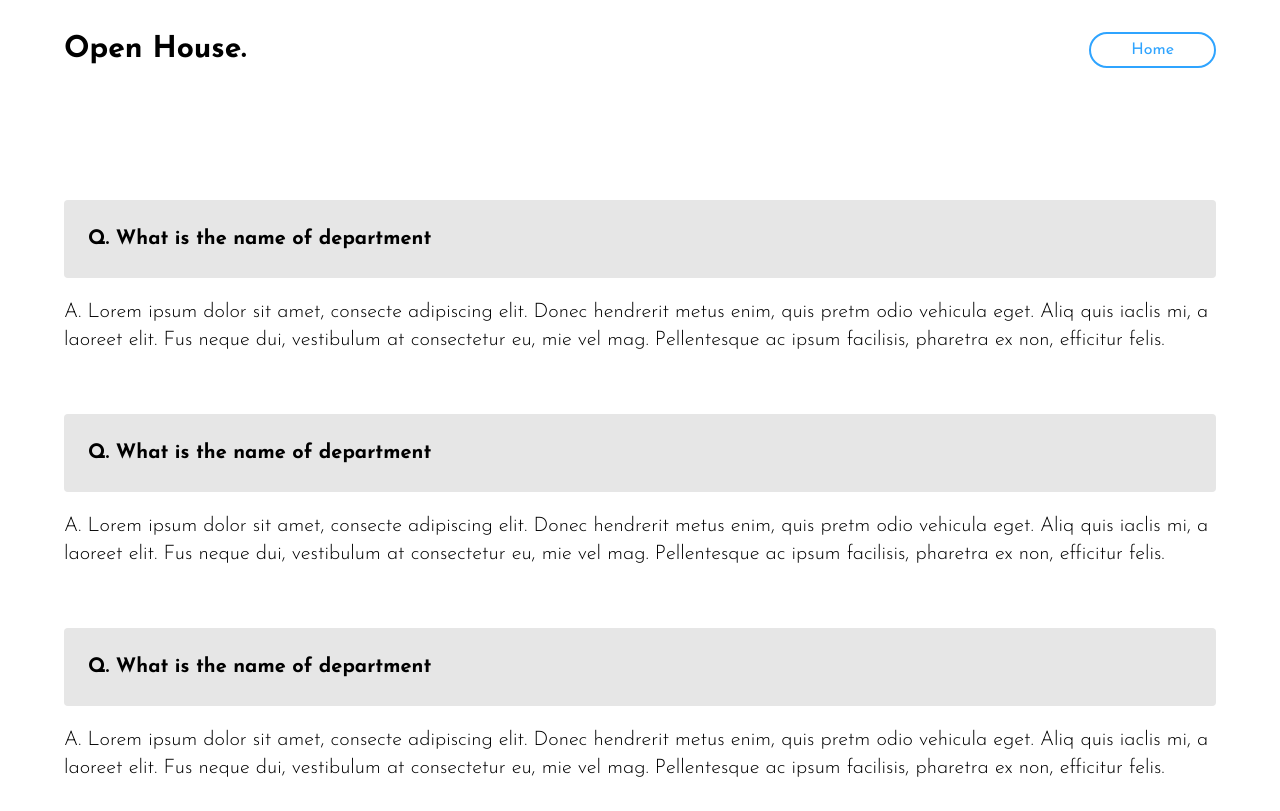
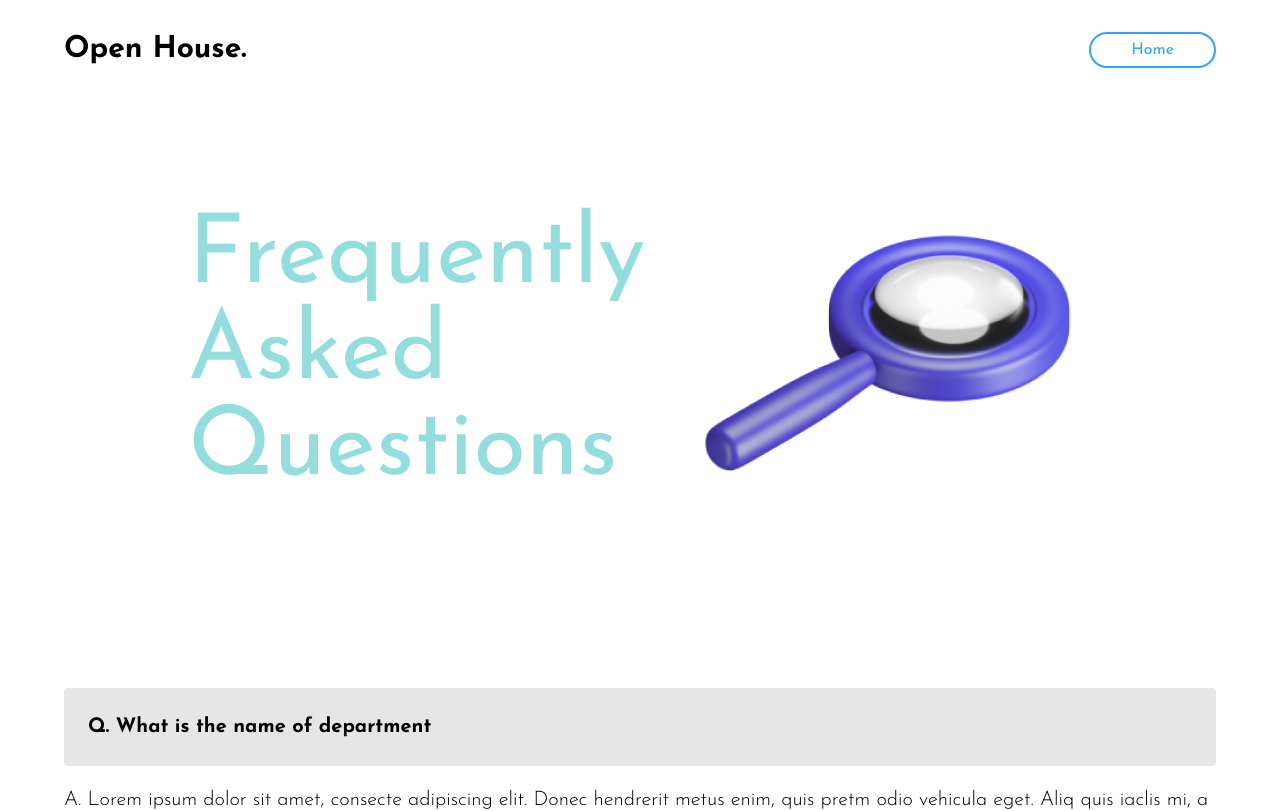
Before and after one commit to aufarhmn/web-open-house, a Next.js app: page /faq in a window 1280 px wide. Shown: the top 811 px of the page. Built offline with nearby package versions, Linux system fonts and the light colour scheme.

Commit message:
feat : Hero FAQ

```diff
--- /dev/null
+++ b/components/HeroFAQ.js
@@ -0,0 +1,17 @@
+import Image from "next/image"
+import FAQImage from "../Assets/FAQ/FAQHero.png"
+
+export const HeroFAQ = () =>{
+    return(
+        <div className="lg:columns-2 mx-auto sm:mx-0 sm:px-40 mt-5 flex w-2/3 lg:w-full">
+            <div className="h-max lg:w-2/3 lg:ml-7 flex-1 my-auto">
+                <p className="text-bold font-Josefin text-6xl lg:text-8xl text-blue-25 lg:w-1/3 h-max">
+                    Frequently Asked Questions
+                </p>
+            </div>
+            <div className="hidden lg:block">
+                <Image src={FAQImage} alt="FAQ" />
+            </div>
+        </div>
+    )
+}
--- a/pages/faq.js
+++ b/pages/faq.js
@@ -1,10 +1,12 @@
 import NavbarSimplified from "../components/NavbarSimplified";
 import DaftarFAQ from '../components/DaftarFAQ';
+import { HeroFAQ } from "../components/HeroFAQ";
 
 export default function FAQ() {
     return(
         <>
             <NavbarSimplified />
+            <HeroFAQ/>
             <DaftarFAQ />
         </>
     )
```
Also changed, not shown: Assets/FAQ/FAQHero.png (added), Assets/FAQ/FAQHero.svg (added).
